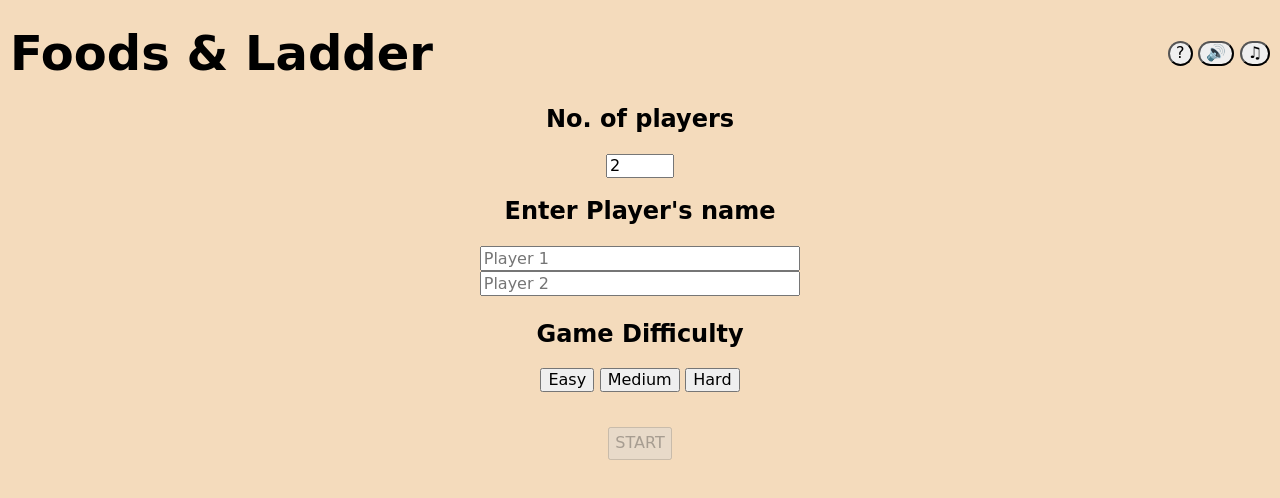
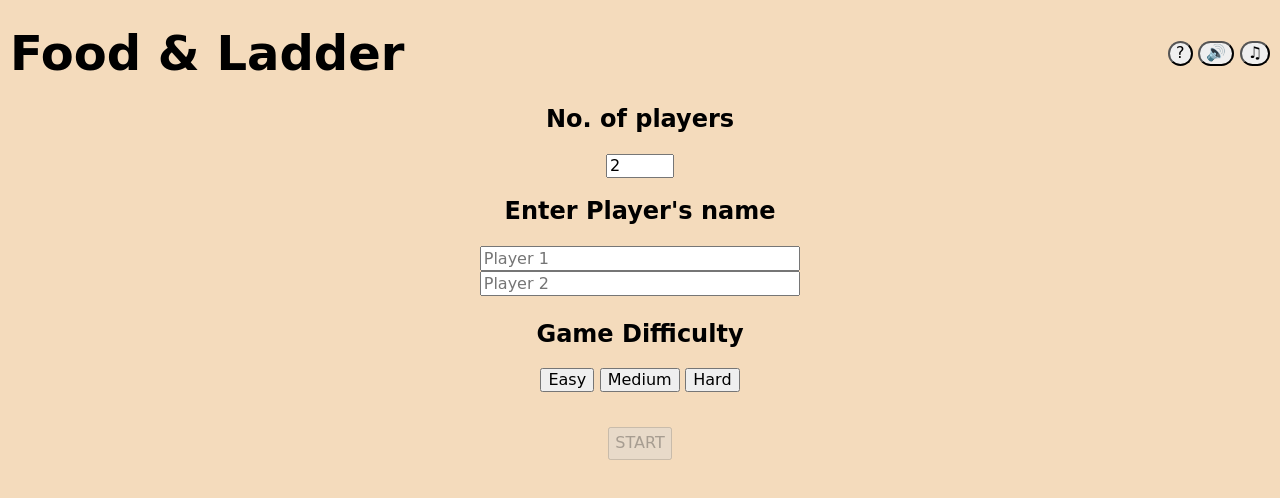
Before and after one commit to Joanne-000/Food-and-Laddder, a plain HTML site: page index.html in a window 1280 px wide. Drawn offline with nearby package versions, Linux system fonts and the light colour scheme.

Commit message:
amend title name

```diff
--- a/index.html
+++ b/index.html
@@ -3,7 +3,7 @@
 <head>
     <meta charset="UTF-8">
     <meta name="viewport" content="width=device-width, initial-scale=1.0">
-    <title>Document</title>
+    <title>Food &amp Ladder</title>
     <link rel="stylesheet" href="https://cdn.jsdelivr.net/npm/purecss@3.0.0/build/pure-min.css" integrity="sha384-X38yfunGUhNzHpBaEBsWLO+A0HDYOQi8ufWDkZ0k9e0eXz/tH3II7uKZ9msv++Ls" crossorigin="anonymous">
     <link rel="stylesheet" href="./style.css" />
     <script defer src="./app.js"></script>
@@ -12,7 +12,7 @@
 <body>
     <img id="background">
     <header>
-        <h1>Foods &amp Ladder</h1>
+        <h1>Food &amp Ladder</h1>
         <section id="setting">
             <button id="info">?</button>
             <button id="sound">🔊</button>
```
Also changed, not shown: 1 other file.
